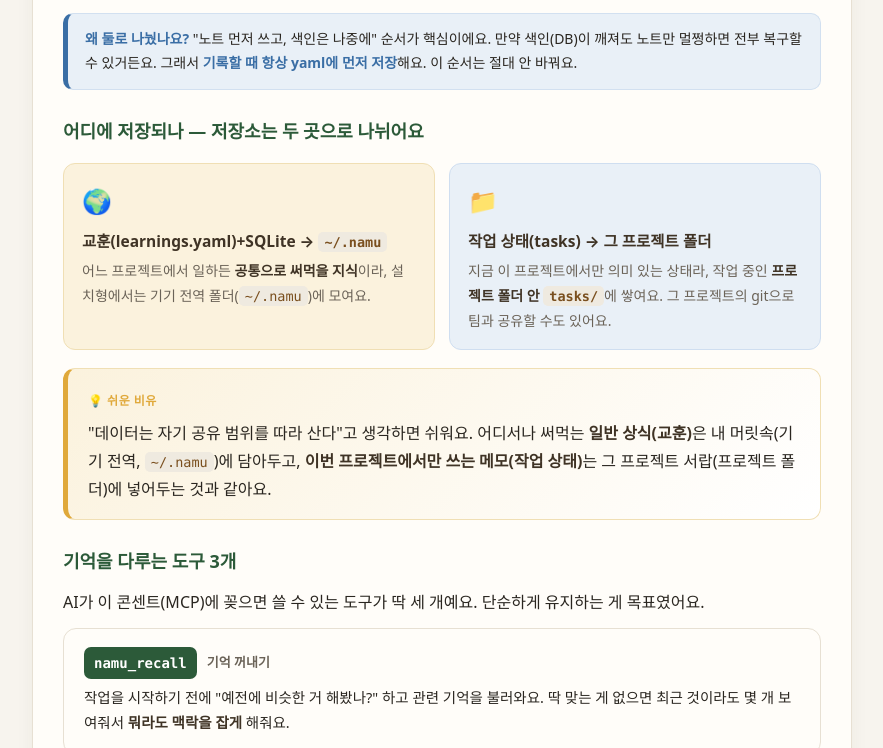
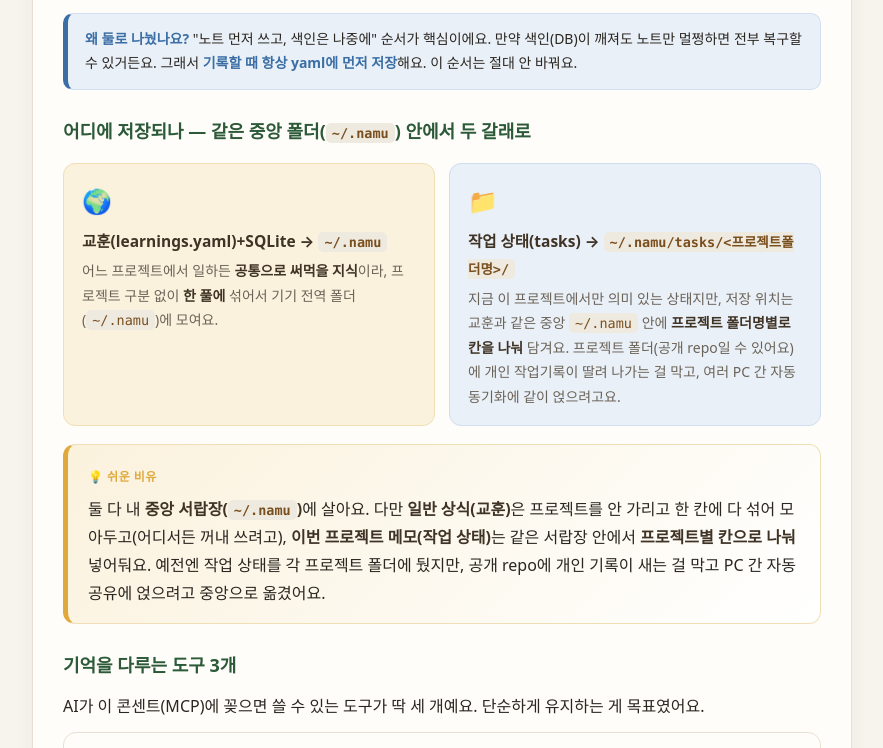
Before and after one commit to onmiso-hash/namu-agent, a plain HTML site: page docs/namu_guide.html in a window 1280 px wide. Shown: the part 3419-4167 px from the top of the page, without its empty margins (198-1081 px from the left). Drawn offline with Linux system fonts and the light colour scheme.

Commit message:
docs(guide): namu_guide tasks 저장 위치를 ~/.namu 중앙 풀로 정정(#34/#35)
옛 모델(namu-26 tasks=프로젝트 폴더, namu-35 이전 clone=repo가 기억 위치)에
어긋난 서술 5곳 수정 — 작업 상태도 ~/.namu/tasks/<프로젝트폴더명>/ 중앙 통합,
clone 개발형도 기억은 설치형과 동일하게 ~/.namu. install_guide/quickstart는
이미 정확해 변경 없음.

Co-Authored-By: Claude Opus 4.8 <noreply@anthropic.com>

```diff
--- a/docs/namu_guide.html
+++ b/docs/namu_guide.html
@@ -413,22 +413,22 @@
         <b>왜 둘로 나눴나요?</b> "노트 먼저 쓰고, 색인은 나중에" 순서가 핵심이에요. 만약 색인(DB)이 깨져도 노트만 멀쩡하면 전부 복구할 수 있거든요. 그래서 <b>기록할 때 항상 yaml에 먼저 저장</b>해요. 이 순서는 절대 안 바꿔요.
       </div>
 
-      <h3>어디에 저장되나 — 저장소는 두 곳으로 나뉘어요</h3>
+      <h3>어디에 저장되나 — 같은 중앙 폴더(<code class="inline">~/.namu</code>) 안에서 두 갈래로</h3>
       <div class="grid">
         <div class="tile" style="background:var(--sun-soft);border-color:#f0dfb4;">
           <div class="ico">🌍</div>
           <h4>교훈(learnings.yaml)+SQLite → <code class="inline">~/.namu</code></h4>
-          <p>어느 프로젝트에서 일하든 <strong>공통으로 써먹을 지식</strong>이라, 설치형에서는 기기 전역 폴더(<code class="inline">~/.namu</code>)에 모여요.</p>
+          <p>어느 프로젝트에서 일하든 <strong>공통으로 써먹을 지식</strong>이라, 프로젝트 구분 없이 <strong>한 풀에</strong> 섞어서 기기 전역 폴더(<code class="inline">~/.namu</code>)에 모여요.</p>
         </div>
         <div class="tile" style="background:var(--blue-soft);border-color:#cfdef0;">
           <div class="ico">📁</div>
-          <h4>작업 상태(tasks) → 그 프로젝트 폴더</h4>
-          <p>지금 이 프로젝트에서만 의미 있는 상태라, 작업 중인 <strong>프로젝트 폴더 안 <code class="inline">tasks/</code></strong>에 쌓여요. 그 프로젝트의 git으로 팀과 공유할 수도 있어요.</p>
+          <h4>작업 상태(tasks) → <code class="inline">~/.namu/tasks/&lt;프로젝트폴더명&gt;/</code></h4>
+          <p>지금 이 프로젝트에서만 의미 있는 상태지만, 저장 위치는 교훈과 같은 중앙 <code class="inline">~/.namu</code> 안에 <strong>프로젝트 폴더명별로 칸을 나눠</strong> 담겨요. 프로젝트 폴더(공개 repo일 수 있어요)에 개인 작업기록이 딸려 나가는 걸 막고, 여러 PC 간 자동 동기화에 같이 얹으려고요.</p>
         </div>
       </div>
       <div class="analogy">
         <span class="tag">💡 쉬운 비유</span>
-        <p>"데이터는 자기 공유 범위를 따라 산다"고 생각하면 쉬워요. 어디서나 써먹는 <strong>일반 상식(교훈)</strong>은 내 머릿속(기기 전역, <code class="inline">~/.namu</code>)에 담아두고, <strong>이번 프로젝트에서만 쓰는 메모(작업 상태)</strong>는 그 프로젝트 서랍(프로젝트 폴더)에 넣어두는 것과 같아요.</p>
+        <p>둘 다 내 <strong>중앙 서랍장(<code class="inline">~/.namu</code>)</strong>에 살아요. 다만 <strong>일반 상식(교훈)</strong>은 프로젝트를 안 가리고 한 칸에 다 섞어 모아두고(어디서든 꺼내 쓰려고), <strong>이번 프로젝트 메모(작업 상태)</strong>는 같은 서랍장 안에서 <strong>프로젝트별 칸으로 나눠</strong> 넣어둬요. 예전엔 작업 상태를 각 프로젝트 폴더에 뒀지만, 공개 repo에 개인 기록이 새는 걸 막고 PC 간 자동 공유에 얹으려고 중앙으로 옮겼어요.</p>
       </div>
 
       <h3>기억을 다루는 도구 3개</h3>
@@ -590,12 +590,12 @@ claude plugin install namu@namu-marketplace</pre>
       <div class="tile" style="background:var(--soil);">
         <div class="ico">🛠️</div>
         <h4>clone 개발형 — NAMU 저장소 자체를 개발할 때만</h4>
-        <p>이 경우엔 원래 하던 <strong>받아오기(pull) → 작업 → 올리기(push)</strong> 세 박자가 그대로 적용돼요. 저장소 자체가 기억 저장 위치가 되기 때문이에요. 일반 사용자는 해당하지 않아요.</p>
+        <p>NAMU 코드 자체를 고치는 개발자라면 그 repo는 <strong>받아오기(pull) → 작업 → 올리기(push)</strong>로 <em>코드</em>를 관리해요. 하지만 <strong>기억 저장 위치는 설치형과 똑같이 <code class="inline">~/.namu</code></strong>예요(저장소 안이 아니에요) — 그래서 교훈·작업 상태의 백업·동기화는 위 설치형과 완전히 같은 방식이에요. 일반 사용자는 해당하지 않아요.</p>
       </div>
 
       <div class="analogy">
         <span class="tag">💡 저장 위치, 한 줄 정리</span>
-        <p>교훈(어느 프로젝트든 공통 지식)은 <code class="inline">~/.namu</code>(중앙)에, 작업 상태(tasks)는 그 프로젝트 폴더(그 프로젝트 git으로 공유 가능)에 나눠 담겨요. "데이터는 자기 공유 범위를 따라 산다"고 기억하면 쉬워요 — 자세한 이유는 4장 참고.</p>
+        <p>교훈도 작업 상태(tasks)도 모두 중앙 <code class="inline">~/.namu</code>에 담겨요 — 교훈은 프로젝트 구분 없이 한 풀에, 작업 상태는 <code class="inline">~/.namu/tasks/&lt;프로젝트폴더명&gt;/</code>처럼 프로젝트별 칸으로 나눠서요. 예전엔 작업 상태만 각 프로젝트 폴더에 뒀는데 지금은 중앙으로 통합됐어요 — 자세한 이유는 4장 참고.</p>
       </div>
 
       <div class="note" style="background:var(--leaf-light);border-color:#cfe6d4;border-left-color:var(--leaf);">
```
